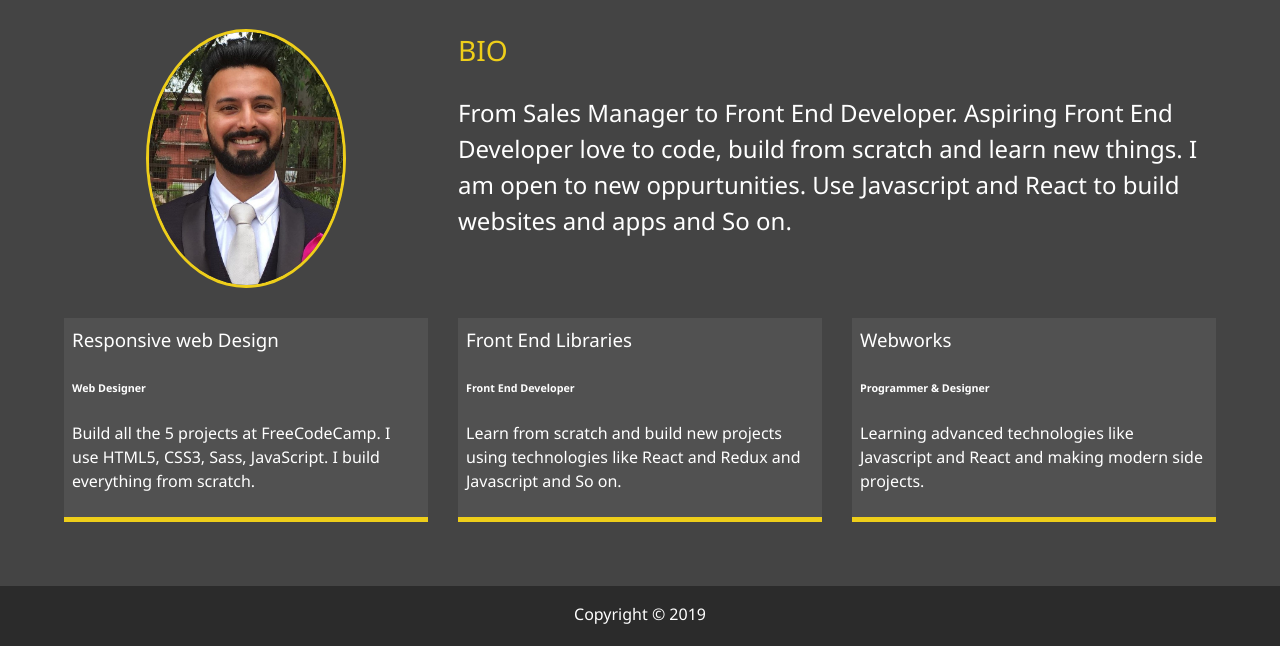
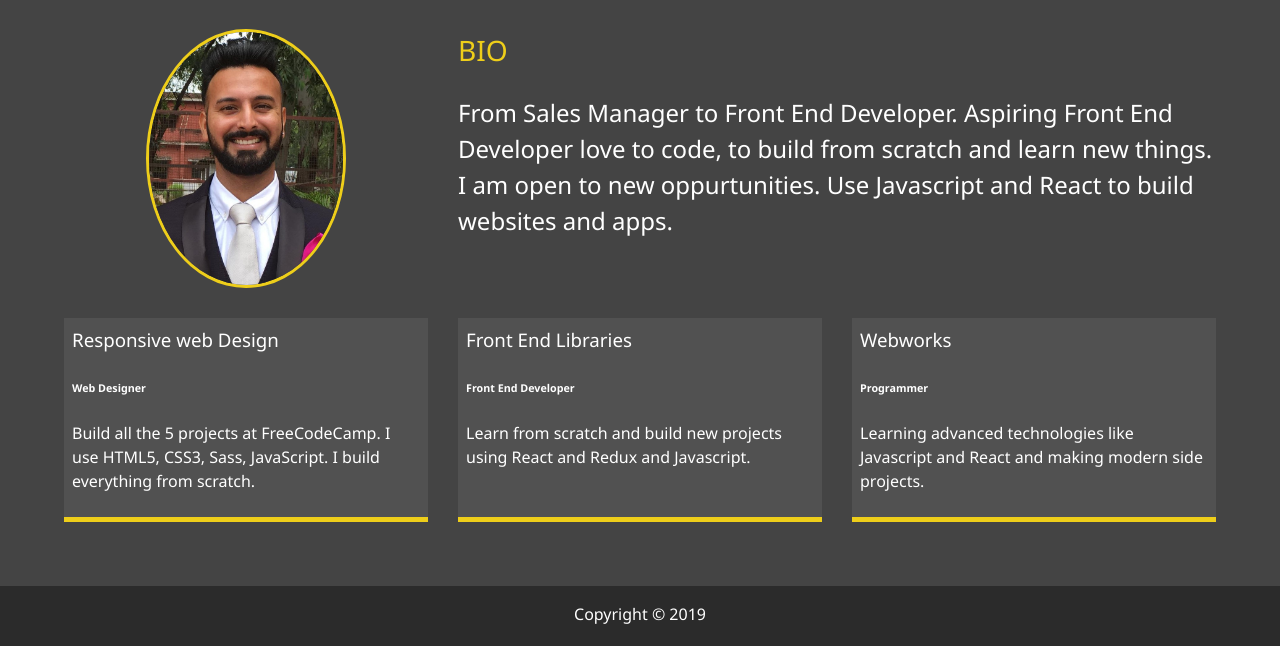
Before and after one commit to varindersinghrehal/modern-portfolio, a website: page dist/about.html in a window 1280 px wide. Shown: the part 253-899 px from the top of the page. Drawn offline with Linux system fonts and the light colour scheme.

Commit message:
Intial commit website done

```diff
--- a/dist/about.html
+++ b/dist/about.html
@@ -66,9 +66,9 @@
           <h3 class="text-secondary">BIO</h3>
           <p>
             From Sales Manager to Front End Developer. Aspiring Front End
-            Developer love to code, build from scratch and learn new things. I
+            Developer love to code, to build from scratch and learn new things. I
             am open to new oppurtunities. Use Javascript and React to build
-            websites and apps and So on.
+            websites and apps.
           </p>
         </div>
 
@@ -85,14 +85,14 @@
         <div class="job job-2">
           <h3>Front End Libraries</h3>
           <h6>Front End Developer</h6>
-          Learn from scratch and build new projects using technologies like
-          React and Redux and Javascript and So on.
+          Learn from scratch and build new projects using
+          React and Redux and Javascript.
           <p></p>
         </div>
 
         <div class="job job-3">
           <h3>Webworks</h3>
-          <h6>Programmer & Designer</h6>
+          <h6>Programmer</h6>
           <p>
             Learning advanced technologies like Javascript and React and making
             modern side projects.
```
Also changed, not shown: dist/contact.html (+5 -8 lines), dist/index.html (+1 -0 lines).
